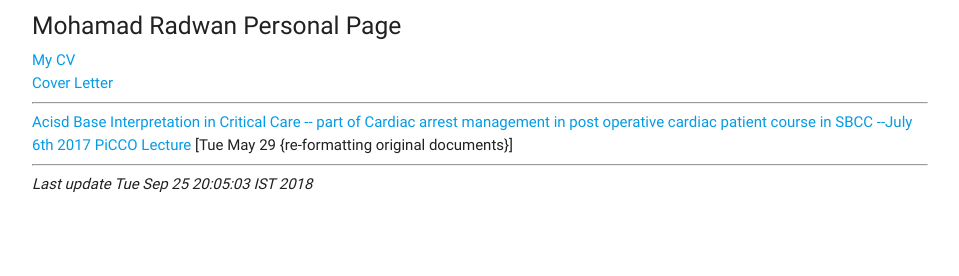
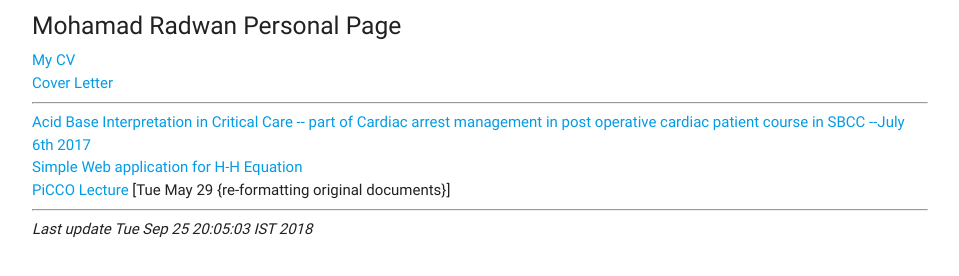
Before and after one commit to mohamadatef/mohamadatef.github.io, a plain HTML site: page index.html in a window 1280 px wide. Shown: the whole page, without its empty margins (160-1119 px from the left). Drawn offline with nearby package versions, Linux system fonts and the light colour scheme.

Commit message:
ab _app mod

```diff
--- a/index.html
+++ b/index.html
@@ -16,7 +16,9 @@
   <a href="files/radwan_cv.pdf">My CV</a> <br / >
   <a href="files/cover.pdf">Cover Letter</a>
   <hr>
-  <a href="files/acidbasePresentaion.pdf">Acisd Base Interpretation in Critical Care -- part of Cardiac arrest management in post operative cardiac patient course in SBCC --July 6th 2017</a>
+  <a href="files/acidbasePresentaion.pdf">Acid Base Interpretation in Critical Care -- part of Cardiac arrest management in post operative cardiac patient course in SBCC --July 6th 2017</a> <br/>
+    <a href="files/ab_dataFiles/HH_demo.html">Simple Web application for H-H Equation </a> <br />
+
 
   <a href="files/picco-master.zip">PiCCO Lecture </a>[Tue May 29 {re-formatting original documents}]
   <hr>
```
Also changed, not shown: 1 other file.
